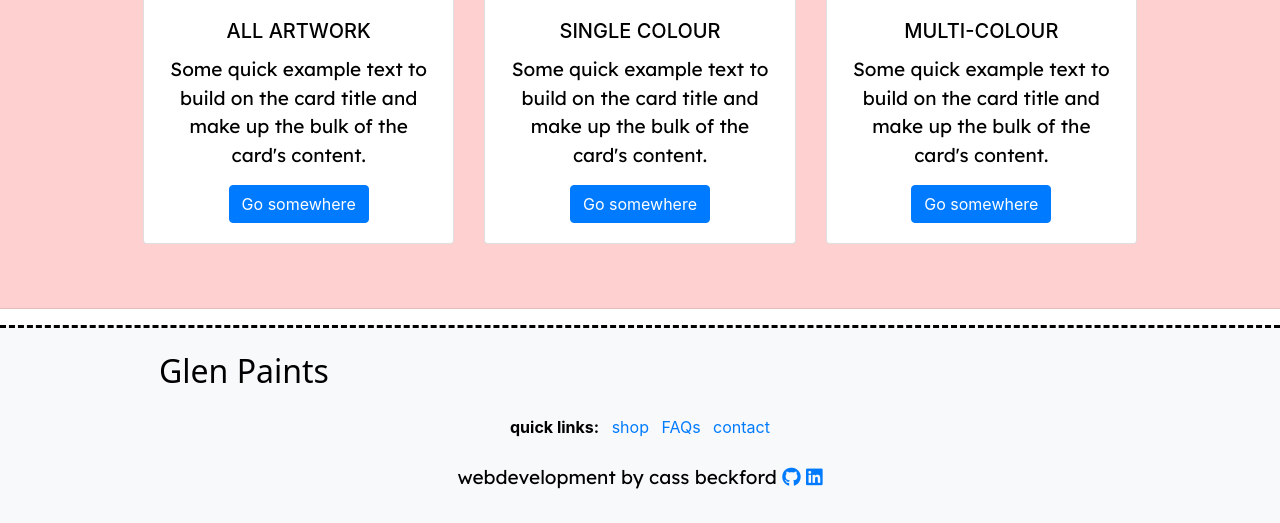
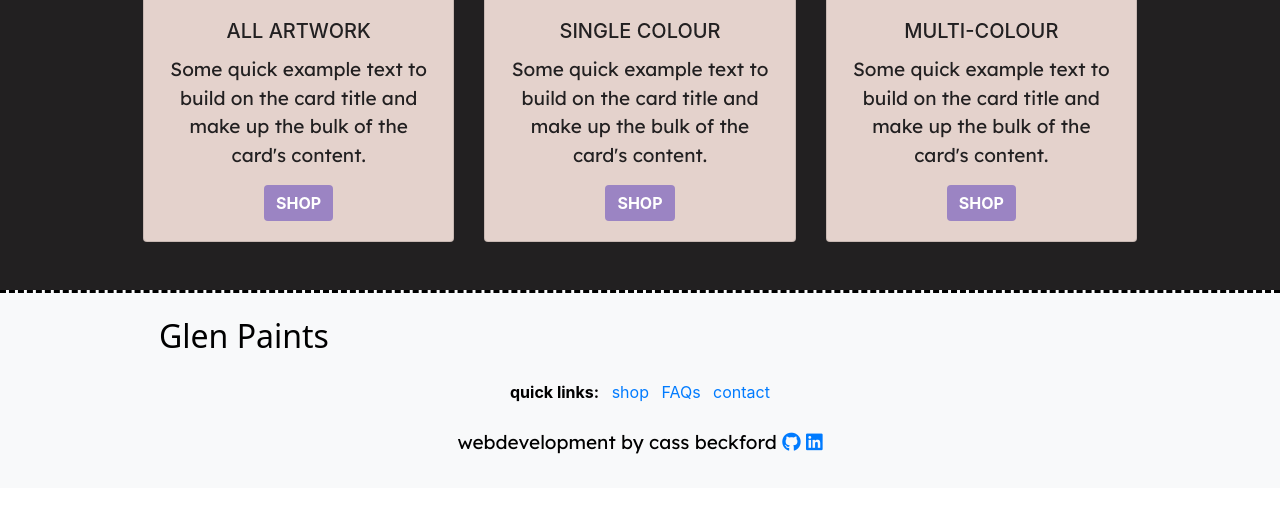
Before and after one commit to CassJBeckford/Glen_paints_MP4, a Django app: page / in a window 1280 px wide. Shown: the part 1194-1717 px from the top of the page. After the commit the page ends 1648 px from the top, so only its background shows below. Run offline with Django 3.2, Linux system fonts and the light colour scheme; parts of the project's set-up code (start-up, migrations or seed data) failed here and were passed over; some libraries are stand-ins or nearby versions; some web fonts are replaced.

Commit message:
style colors on home page

```diff
--- a/home/static/css/home.css
+++ b/home/static/css/home.css
@@ -10,3 +10,28 @@
 .bio-text {
     margin: auto;
 }
+
+.shop-header, .shop-text {
+    color: #E4D2CC;
+}
+
+.home-shop {
+    background-color: #222021;
+}
+
+.card .btn {
+    background-color: #9B84C3;
+    border: none;
+}
+
+.card {
+    background-color: #E4D2CC;
+}
+
+.card-text {
+    color: #222021;
+}
+
+.card-title {
+    color: #222021;
+}
--- a/home/templates/home/index.html
+++ b/home/templates/home/index.html
@@ -21,7 +21,7 @@
                     <img src="{{ MEDIA_URL }}Untitled_Artwork 7.jpg" class="home-image" alt="placeholder">
                 </div>
             </div>
-            <div class="col-12 col-lg-6 bio-text">
+            <div class="col-12 col-lg-6 bio-text orange">
                 <h1>Glen Beckford</h1>
                 <p class="lead pt-3">photographer / painter</p>
                 <div class="col text-center py-2">
@@ -40,14 +40,13 @@
             </div>
         </div>
     </section>
-
-    <div class="pink">
+    <div class="home-shop">
     <hr>
     <section class="container py-4 py-md-5">
         <div class="row">
             <div class="col-12 col-lg-6 bio-text text-center">
-                <h2 class="head-text">Browse artwork</h2>
-                <p class="">
+                <h2 class="head-text shop-header">Browse artwork</h2>
+                <p class="shop-text">
                     Take a look at some of my favorite original pieces that are currently available for purchase.
                 </p>
             </div>
@@ -58,7 +57,7 @@
                 <div class="card-body text-center">
                   <h5 class="card-title head-text">All artwork</h5>
                   <p class="card-text">Some quick example text to build on the card title and make up the bulk of the card's content.</p>
-                  <a href="{% url 'products' %}" class="btn btn-primary">Go somewhere</a>
+                  <a href="{% url 'products' %}" class="btn btn-primary"><strong>SHOP</strong></a>
                 </div>
             </div>
             <div class="card">
@@ -66,7 +65,7 @@
                 <div class="card-body text-center">
                   <h5 class="card-title head-text">Single colour</h5>
                   <p class="card-text">Some quick example text to build on the card title and make up the bulk of the card's content.</p>
-                  <a href="{% url 'products' %}?category=single colour" class="btn btn-primary">Go somewhere</a>
+                  <a href="{% url 'products' %}?category=single colour" class="btn btn-primary"><strong>SHOP</strong></a>
                 </div>
             </div>
             <div class="card">
@@ -74,11 +73,10 @@
                 <div class="card-body text-center">
                   <h5 class="card-title head-text">Multi-colour</h5>
                   <p class="card-text">Some quick example text to build on the card title and make up the bulk of the card's content.</p>
-                  <a href="{% url 'products' %}?category=multi-colour" class="btn btn-primary">Go somewhere</a>
+                  <a href="{% url 'products' %}?category=multi-colour" class="btn btn-primary"><strong>SHOP</strong></a>
                 </div>
             </div>
         </div>
     </section>
-    <hr>
     </div>
 {% endblock %}
```
